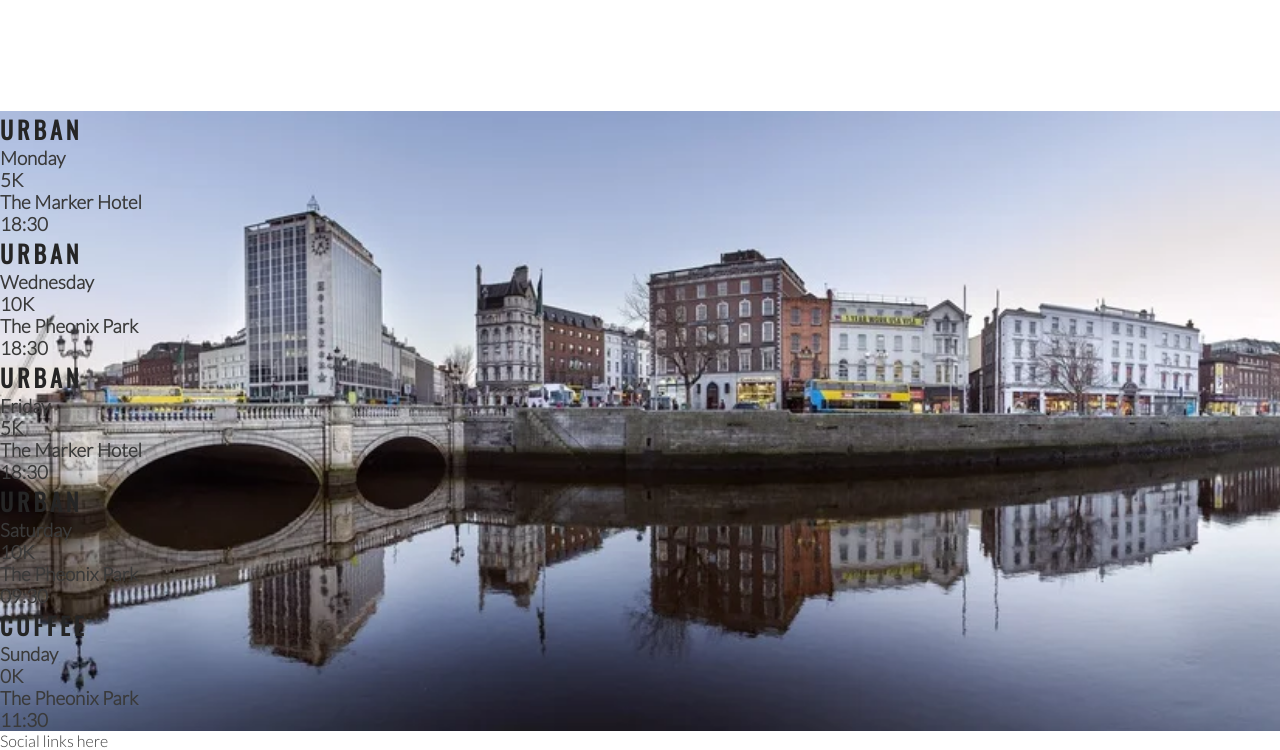
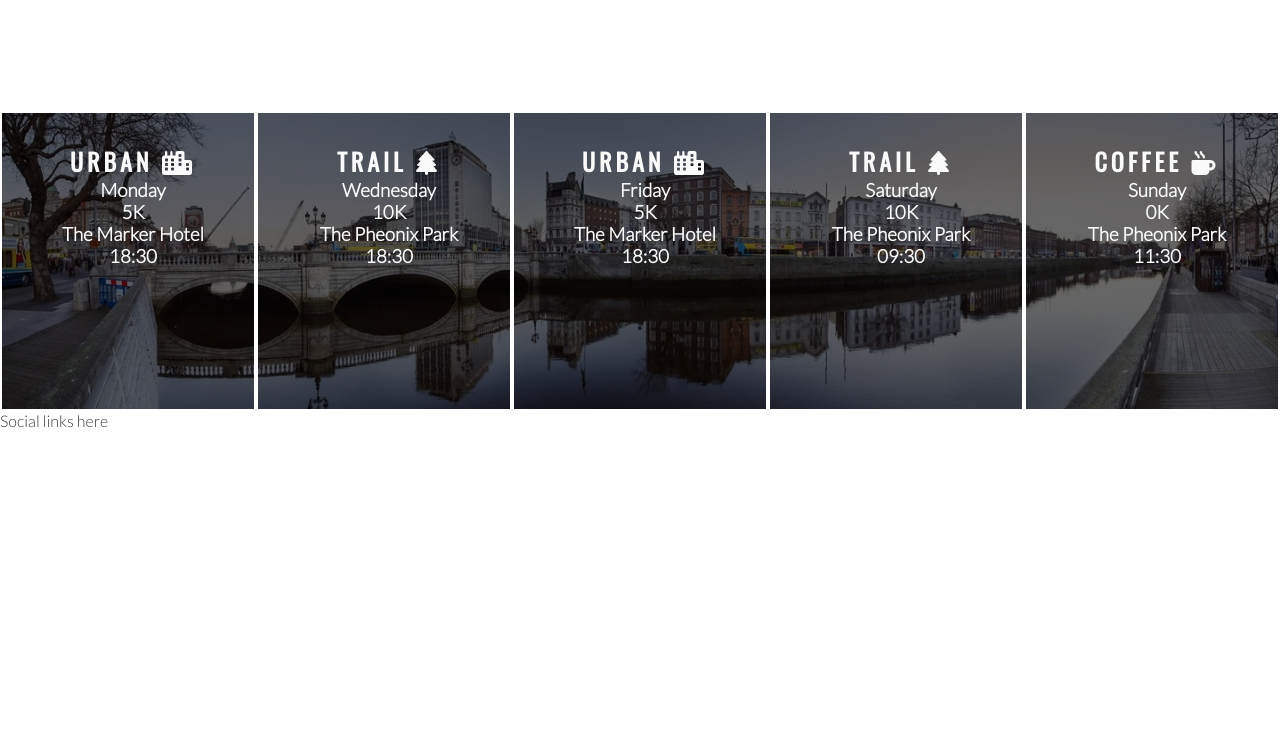
Before and after one commit to Pisen99/love-running, a plain HTML site: page index.html in a window 1280 px wide. Shown: the part 1184-1934 px from the top of the page. After the commit the page ends 1614 px from the top, so only its background shows below. Drawn offline with nearby package versions, Linux system fonts and the light colour scheme.

Commit message:
style times panels and add icons

```diff
--- a/assets/css/style.css
+++ b/assets/css/style.css
@@ -197,3 +197,19 @@ hr {
     width: 100%;
     overflow: hidden;
 }
+
+#times div {
+    color: #fafafa;
+    background-color: rgba(0, 0, 0, .6);
+    width: 20%;
+    height: 300px;
+    float: left;
+    padding: 30px 0 0 10px;
+    text-align: center;
+    border: 2px solid white;
+    box-sizing: border-box;
+}
+
+#times h2 {
+    color: #fafafa;
+}
--- a/index.html
+++ b/index.html
@@ -81,35 +81,35 @@
     </section>
     <section id="times">
         <div>
-            <h2>Urban</h2>
+            <h2>Urban <i class="fas fa-city"></i></h2>
             <h3>Monday</h3>
             <h3>5K</h3>
             <h3>The Marker Hotel</h3>
             <h3>18:30</h3>
         </div>
         <div>
-            <h2>Urban</h2>
+            <h2>Trail <i class="fas fa-tree"></i></h2>
             <h3>Wednesday</h3>
             <h3>10K</h3>
             <h3>The Pheonix Park</h3>
             <h3>18:30</h3>
         </div>
         <div>
-            <h2>Urban</h2>
+            <h2>Urban <i class="fas fa-city"></i></h2>
             <h3>Friday</h3>
             <h3>5K</h3>
             <h3>The Marker Hotel</h3>
             <h3>18:30</h3>
         </div>
         <div>
-            <h2>Urban</h2>
+            <h2>Trail <i class="fas fa-tree"></i></h2>
             <h3>Saturday</h3>
             <h3>10K</h3>
             <h3>The Pheonix Park</h3>
             <h3>09:30</h3>
         </div>
         <div>
-            <h2>Coffee</h2>
+            <h2>Coffee <i class="fas fa-mug-hot"></i></h2>
             <h3>Sunday</h3>
             <h3>0K</h3>
             <h3>The Pheonix Park</h3>
```
